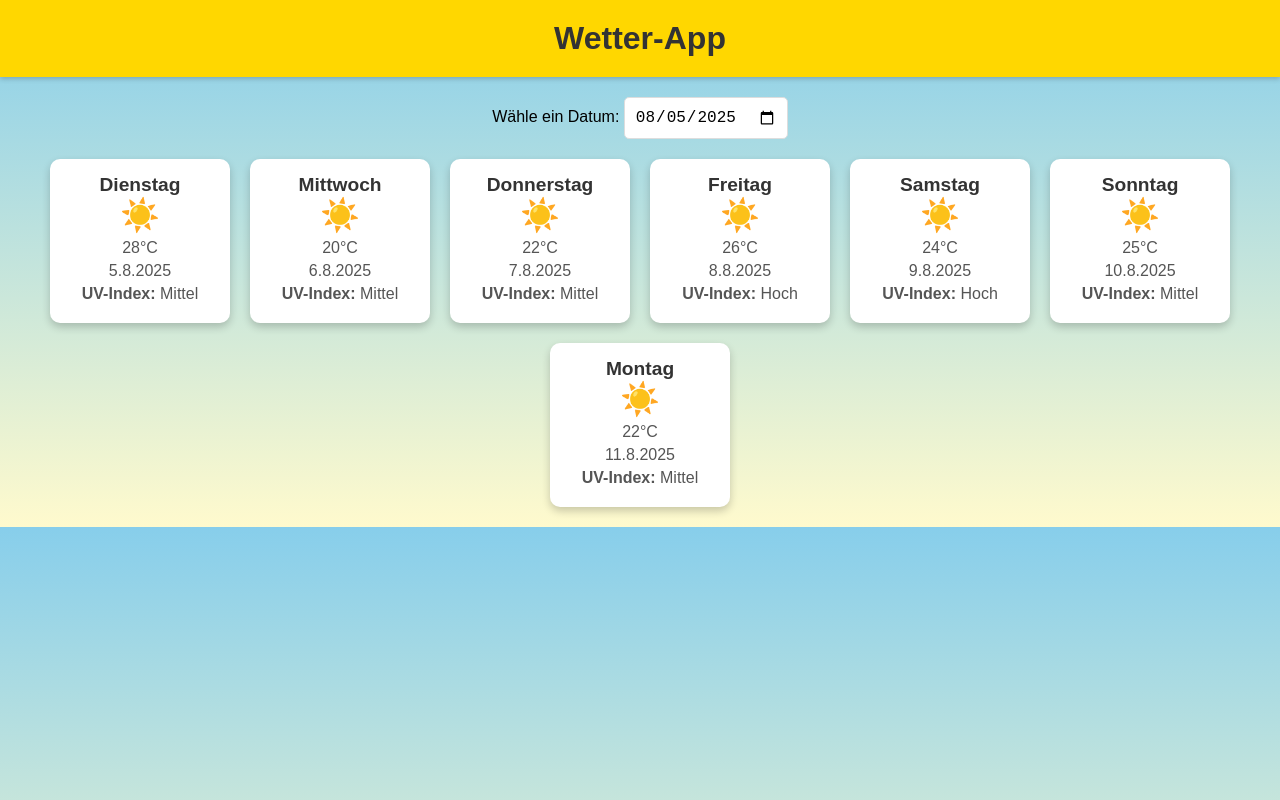
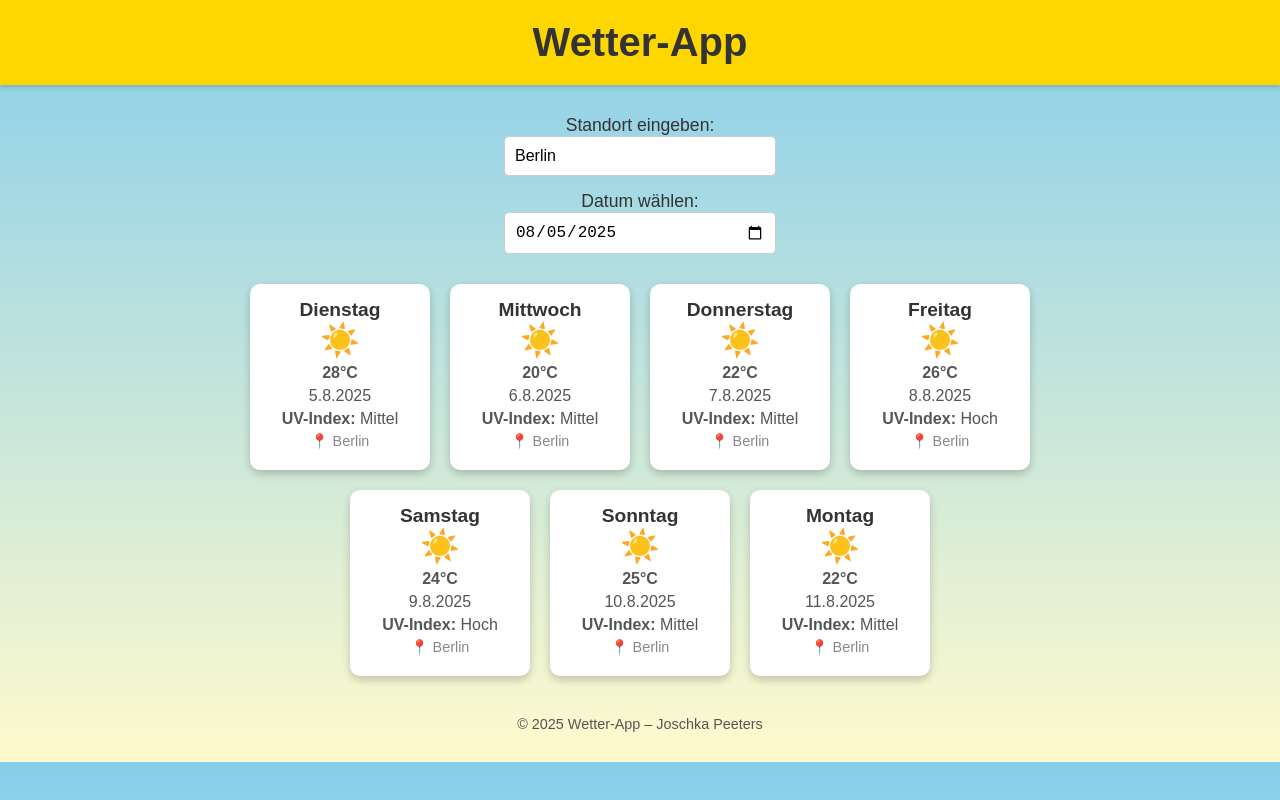
Before and after one commit to Joschka-ctrl/WetterApp, a plain HTML site: page index.html in a window 1280 px wide. Drawn offline with Linux system fonts and the light colour scheme.

Commit message:
Enhance Wetter-App UI and functionality with improved layout, input handling, and weather display

```diff
--- a/index.html
+++ b/index.html
@@ -1,5 +1,6 @@
 <!DOCTYPE html>
 <html lang="de">
+
 <head>
     <meta charset="UTF-8">
     <meta name="viewport" content="width=device-width, initial-scale=1.0">
@@ -11,36 +12,57 @@
             margin: 0;
             padding: 0;
         }
+
         header {
             background-color: #FFD700;
             padding: 20px;
             text-align: center;
             box-shadow: 0 2px 5px rgba(0, 0, 0, 0.2);
         }
+
         header h1 {
             margin: 0;
-            font-size: 2rem;
+            font-size: 2.5rem;
             color: #333;
         }
+
         .container {
+            max-width: 960px;
+            margin: 30px auto;
+            padding: 0 20px;
             text-align: center;
-            margin: 20px;
         }
-        .calendar {
-            margin-bottom: 20px;
+
+        .inputs {
+            display: flex;
+            flex-direction: column;
+            gap: 15px;
+            margin-bottom: 30px;
+            align-items: center;
         }
-        input[type="date"] {
+
+        .inputs label {
+            font-size: 1.1rem;
+            margin-bottom: 5px;
+            color: #333;
+        }
+
+        input[type="date"],
+        input[type="text"] {
             padding: 10px;
-            border: 1px solid #ddd;
+            font-size: 1rem;
+            border: 1px solid #ccc;
             border-radius: 5px;
-            font-size: 16px;
+            width: 250px;
         }
+
         .week-weather {
             display: flex;
             justify-content: center;
             gap: 20px;
             flex-wrap: wrap;
         }
+
         .day-card {
             background: white;
             border-radius: 10px;
@@ -48,56 +70,84 @@
             text-align: center;
             box-shadow: 0 4px 8px rgba(0, 0, 0, 0.2);
             width: 150px;
+            transition: transform 0.2s;
         }
-        .day-card img {
-            width: 50px;
-            height: 50px;
-            margin-bottom: 10px;
+
+        .day-card:hover {
+            transform: scale(1.05);
         }
+
         .day-card h3 {
             margin: 0;
             font-size: 1.2rem;
             color: #333;
         }
+
         .day-card p {
             margin: 5px 0;
             font-size: 1rem;
             color: #555;
         }
+
+        .day-card .location-display {
+            font-size: 0.9rem;
+            color: #888;
+        }
+
+        .footer {
+            text-align: center;
+            margin-top: 40px;
+            font-size: 0.9rem;
+            color: #555;
+        }
     </style>
 </head>
+
 <body>
     <header>
         <h1>Wetter-App</h1>
     </header>
+
     <div class="container">
-        <div class="calendar">
-            <label for="start-date">Wähle ein Datum:</label>
-            <input type="date" id="start-date">
+        <div class="inputs">
+            <div>
+                <label for="location-input">Standort eingeben:</label><br>
+                <input type="text" id="location-input" placeholder="z. B. Berlin">
+            </div>
+            <div>
+                <label for="start-date">Datum wählen:</label><br>
+                <input type="date" id="start-date">
+            </div>
         </div>
+
         <div class="week-weather" id="weather-container">
-            <!-- Die Wetterkarten werden hier eingefügt -->
+            <!-- Wetterkarten -->
+        </div>
+
+        <div class="footer">
+            &copy; 2025 Wetter-App – Joschka Peeters
         </div>
     </div>
 
     <script>
         const weatherContainer = document.getElementById("weather-container");
         const startDateInput = document.getElementById("start-date");
+        const locationInput = document.getElementById("location-input");
 
-        // Funktion, um zufällige Temperaturen zu generieren
+        const days = ["Sonntag", "Montag", "Dienstag", "Mittwoch", "Donnerstag", "Freitag", "Samstag"];
+
         function generateRandomTemperature() {
             return Math.floor(Math.random() * (28 - 20 + 1)) + 20;
         }
-         // Funktion, um zufälligen UV-Index (Mittel oder Hoch) zu erzeugen
+
         function generateRandomUVIndex() {
             const values = ["Mittel", "Hoch"];
             return values[Math.floor(Math.random() * values.length)];
         }
 
-        // Funktion, um das Wetter für eine Woche zu generieren
-        function generateWeeklyWeather(startDate) {
-            weatherContainer.innerHTML = ""; // Bereinige vorherigen Inhalt
-            const days = ["Sonntag", "Montag", "Dienstag", "Mittwoch", "Donnerstag", "Freitag", "Samstag"];
+        function generateWeeklyWeather(startDate, location) {
+            weatherContainer.innerHTML = "";
+
             for (let i = 0; i < 7; i++) {
                 const currentDate = new Date(startDate);
                 currentDate.setDate(currentDate.getDate() + i);
@@ -105,34 +155,31 @@
                 const temperature = generateRandomTemperature();
                 const uvIndex = generateRandomUVIndex();
 
-                // Erstelle eine Wetterkarte
                 const dayCard = document.createElement("div");
                 dayCard.className = "day-card";
-
-                // Icon als Emoji für iOS-Kompatibilität (Alternativ: <img src="sonne.png"> bei lokalem Bild)
                 dayCard.innerHTML = `
                     <h3>${dayName}</h3>
                     <div style="font-size: 2rem;">☀️</div>
-                    <p>${temperature}°C</p>
+                    <p><strong>${temperature}°C</strong></p>
                     <p>${currentDate.toLocaleDateString("de-DE")}</p>
                     <p><strong>UV-Index:</strong> ${uvIndex}</p>
+                    <p class="location-display">📍 ${location}</p>
                 `;
                 weatherContainer.appendChild(dayCard);
             }
         }
 
-        // Event-Listener für Datumsauswahl
-        startDateInput.addEventListener("change", (event) => {
-            const parts = event.target.value.split("-");
-            if (parts.length === 3) {
-                const selectedDate = new Date(parts[0], parts[1] - 1, parts[2]);
-                if (!isNaN(selectedDate)) {
-                    generateWeeklyWeather(selectedDate);
-                }
+        function updateWeather() {
+            const selectedDate = new Date(startDateInput.value);
+            const location = locationInput.value.trim() || "Unbekannt";
+            if (!isNaN(selectedDate)) {
+                generateWeeklyWeather(selectedDate, location);
             }
-        });
+        }
 
-        // Standardmäßig die aktuelle Woche anzeigen
+        startDateInput.addEventListener("change", updateWeather);
+        locationInput.addEventListener("input", updateWeather);
+
         window.addEventListener("DOMContentLoaded", () => {
             const today = new Date();
             const yyyy = today.getFullYear();
@@ -140,8 +187,10 @@
             const dd = String(today.getDate()).padStart(2, '0');
             const formatted = `${yyyy}-${mm}-${dd}`;
             startDateInput.value = formatted;
-            generateWeeklyWeather(today);
+            locationInput.value = "Berlin";
+            updateWeather();
         });
     </script>
 </body>
+
 </html>
```
